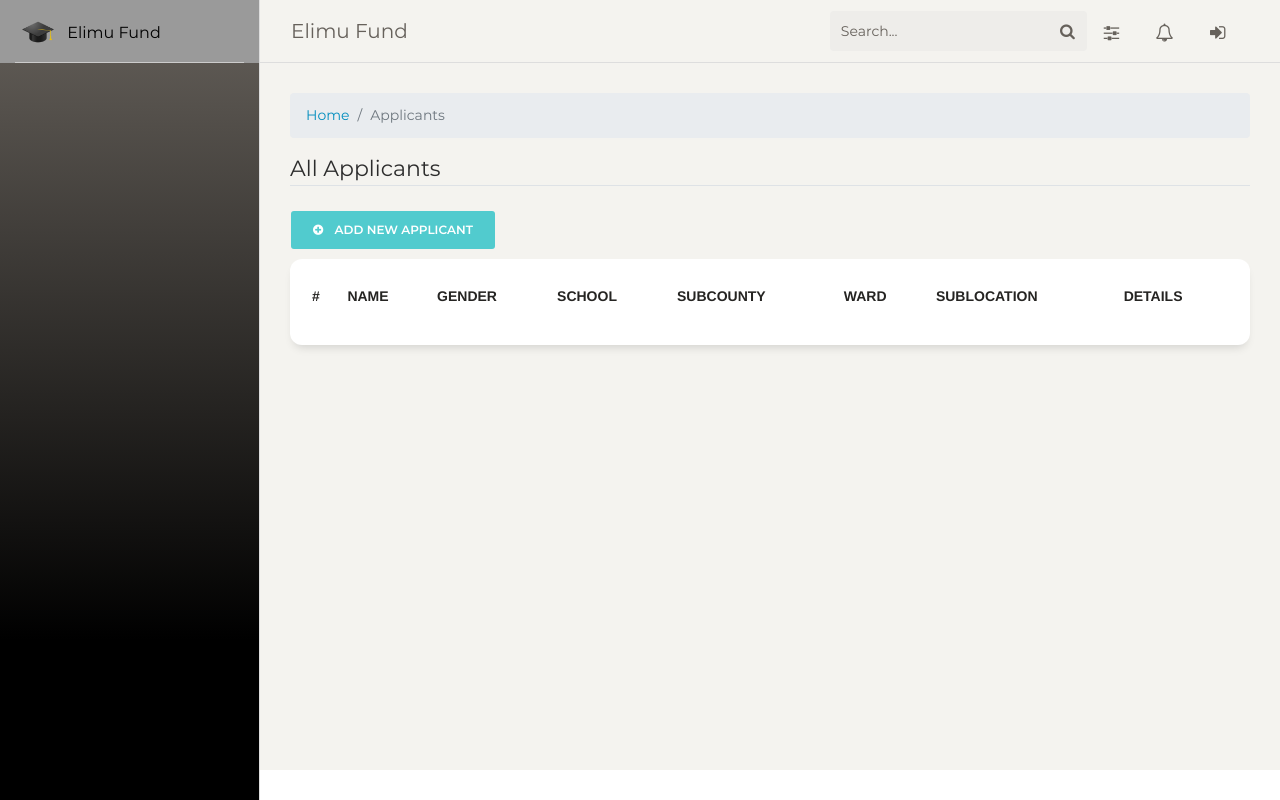
After one commit to abedyngash/E-Fund_2, a Django app: page /applications/duplicates/ in a window 1280 px wide. The commit adds this page. Run offline with Django 3.2, Linux system fonts and the light colour scheme; tables that the repository leaves empty hold one stand-in row (values such as "Sample post"); lists and menus that the app fills with data are empty; parts of the project's set-up code (start-up, migrations or seed data) failed here and were passed over; some libraries are stand-ins or nearby versions; some web fonts are replaced.

Commit message:
Added suggested changes

```diff
--- a/applications/urls.py
+++ b/applications/urls.py
@@ -4,9 +4,11 @@ from .views import *
 urlpatterns = [
     path('apply', ApplicationCreateView.as_view(), name='apply'),
     path('applicants-list/', ApplicationListView.as_view(), name='applicants-list'),
+    path('duplicates/', get_duplicate_applicants, name='duplicates'),
     path('applicants/<int:pk>', ApplicantDetailView.as_view(), name='applicants-detail'),
     path('applicants/<int:pk>/update', ApplicantUpdateView.as_view(), name='applicants-update'),
     path('applicants/<int:pk>/delete', ApplicantDeleteView.as_view(), name='applicants-delete'),
+    path('applicants/<int:pk>/duplicate/delete', DuplicateDeleteView.as_view(), name='duplicates-delete'),
     path('awarded-applicants-list/', get_awarded_applicants, name='awarded-applicants-list'),
     path('subcounties-list/', SubcountyListView.as_view(), name='subcounties-list'),
     path('wards-list/', WardListView.as_view(), name='wards-list'),
--- a/applications/views.py
+++ b/applications/views.py
@@ -109,6 +109,19 @@ class ApplicantDeleteView(UserPassesTestMixin, BSModalDeleteView):
 	success_message = 'Success: Applicant Record was deleted.'
 	success_url = reverse_lazy('applicants-list')
 
+class DuplicateDeleteView(UserPassesTestMixin, BSModalDeleteView):
+	def test_func(self):
+	    if self.request.user.is_superuser:
+	    	return True
+	    return False
+	def handle_no_permission(self):
+	    messages.error(self.request, "You don't have the required rights to access that")
+	    return redirect('applicants-list')
+	model = Applicant
+	template_name = 'applications/delete_applicant.html'
+	success_message = 'Success: Duplicate Record was deleted.'
+	success_url = reverse_lazy('duplicates')
+
 def get_awarded_applicants(request):
 	awarded_applicants = Applicant.objects.filter(award_status="awarded")
 	applicants_filter = ApplicantFilter(request.GET, queryset=awarded_applicants)
@@ -161,6 +174,24 @@ class ApplicantUpdateView(UserPassesTestMixin, SuccessMessageMixin, UpdateView):
 
 class ApplicantDetailView(BSModalReadView):
     model = Applicant
+
+def get_duplicate_applicants(request):
+	first_names = Applicant.objects.values('first_name').annotate(Count('id')).order_by().filter(id__count__gt=1)
+	last_names = Applicant.objects.values('last_name').annotate(Count('id')).order_by().filter(id__count__gt=1)
+
+	duplicate_records = Applicant.objects.filter(
+	first_name__in=[item['first_name'] for item in first_names],
+	last_name__in=[item['last_name'] for item in last_names],
+	)
+
+	context = {
+		'duplicate_records': duplicate_records,
+		'dup_first_names': first_names,
+		'dup_last_names': last_names,
+	}
+
+	return render(request, 'applications/duplicate_records.html', context)
+
 
 class SubcountyListView(ListView):
 	model = Subcounty
--- /dev/null
+++ b/templates/applications/duplicate_records.html
@@ -0,0 +1,107 @@
+{% extends "layout.html" %}
+{% load static %}
+{% load crispy_forms_tags %}
+{% block content %}
+{% include "_modal.html" %}
+  <nav aria-label="breadcrumb">
+    <ol class="breadcrumb">
+      <li class="breadcrumb-item"><a href="{% url 'home' %}">Home</a></li>
+      <li class="breadcrumb-item active">Applicants</li>
+    </ol>
+  </nav>
+  <h5 class="border-bottom">All Applicants</h5>
+      {% if not user.is_executive or user.is_superuser %}
+      <div>
+        <a class="btn btn-primary" href="{% url 'apply' %}">
+          <span class="fa fa-plus-circle mr-2"></span>
+          Add new Applicant
+        </a>
+      </div>
+      {% endif %}
+  <div class="card">
+    <div class="card-body">
+      <table class="table" id="users_table">
+        <thead class="">
+          <th>
+            #
+          </th>
+          <th>
+            Name
+          </th>
+          <th>
+            Gender
+          </th>
+          <th>
+            School
+          </th>
+          <th>
+            Subcounty
+          </th>
+          <th>
+            Ward
+          </th>
+          <th>
+            Sublocation
+          </th>
+          <th>Details</th>
+        </thead>
+        <tbody>
+          {% for applicant in duplicate_records %}
+          <tr >
+            <td class="text-center">{{ forloop.counter}}</td>
+            <td>
+              {{applicant.first_name}} {% if applicant.last_name %}{{applicant.last_name}}{% endif %}
+            </td>
+            <td>{{applicant.gender}}</td>
+            <td>
+              {{applicant.school_name}}
+              <br>
+              <button class="badge badge-info text-center">{{applicant.school_type}}</button>
+            </td>
+            <td>{{applicant.subcounty}}</td>
+            <td>{{applicant.ward}}</td>
+            <td>{{applicant.sublocation}}</td>
+            <td class="row">
+              <div class="col-md-4">
+                <button class="view-details-btn btn btn-sm btn-primary" type="button" name="button" data-id="{% url 'applicants-detail' applicant.id %}" data-toggle="tooltip" data-placement="auto" title="View details">
+                <span class="fa fa-eye mr-2"></span>
+                </button>
+              </div>
+              {% if not user.is_executive %}
+              <div class="col-md-4">
+                <a class="btn btn-sm btn-primary" type="button" name="button" href="{% url 'applicants-update' applicant.id %}" data-toggle="tooltip" data-placement="auto" title="Edit record">
+                <span class="fa fa-pencil mr-2"></span>
+              </a>
+              </div>
+              {% endif %}
+      	      {% if user.is_superuser %}
+              <div class="col-md-4">
+                <button class="delete-btn btn btn-sm btn-danger" type="button" name="button" data-id="{% url 'duplicates-delete' applicant.id %}" data-toggle="tooltip" data-placement="auto" title="Delete Record">
+                      <span class="fa fa-trash mr-2"></span>
+                    </button>
+              </div>
+      	      {% endif %}
+
+
+
+
+
+
+            </td>
+          </tr>
+          {% endfor %}
+        </tbody>
+      </table>
+    </div>
+  </div>
+
+  <script>
+    document.getElementById("applications").className += " active";
+    $(".view-details-btn").each(function () {
+        $(this).modalForm({formURL: $(this).data('id')});
+      });
+    $(".delete-btn").each(function () {
+        $(this).modalForm({formURL: $(this).data('id')});
+      });
+  </script>
+{% endblock %}
--- a/templates/layout.html
+++ b/templates/layout.html
@@ -301,6 +301,7 @@
             	});
 
 		       $('#users_table,#disbursement_table,#table').dataTable({
+		       	  "pageLength": 100,
 	              dom: 'Blfrtip',
 	              buttons: [
 	                  { extend: 'copy', text: 'Copy to clipboard' },
```
Also changed, not shown: templates/applications/applicant_list.html (+10 -19 lines).
